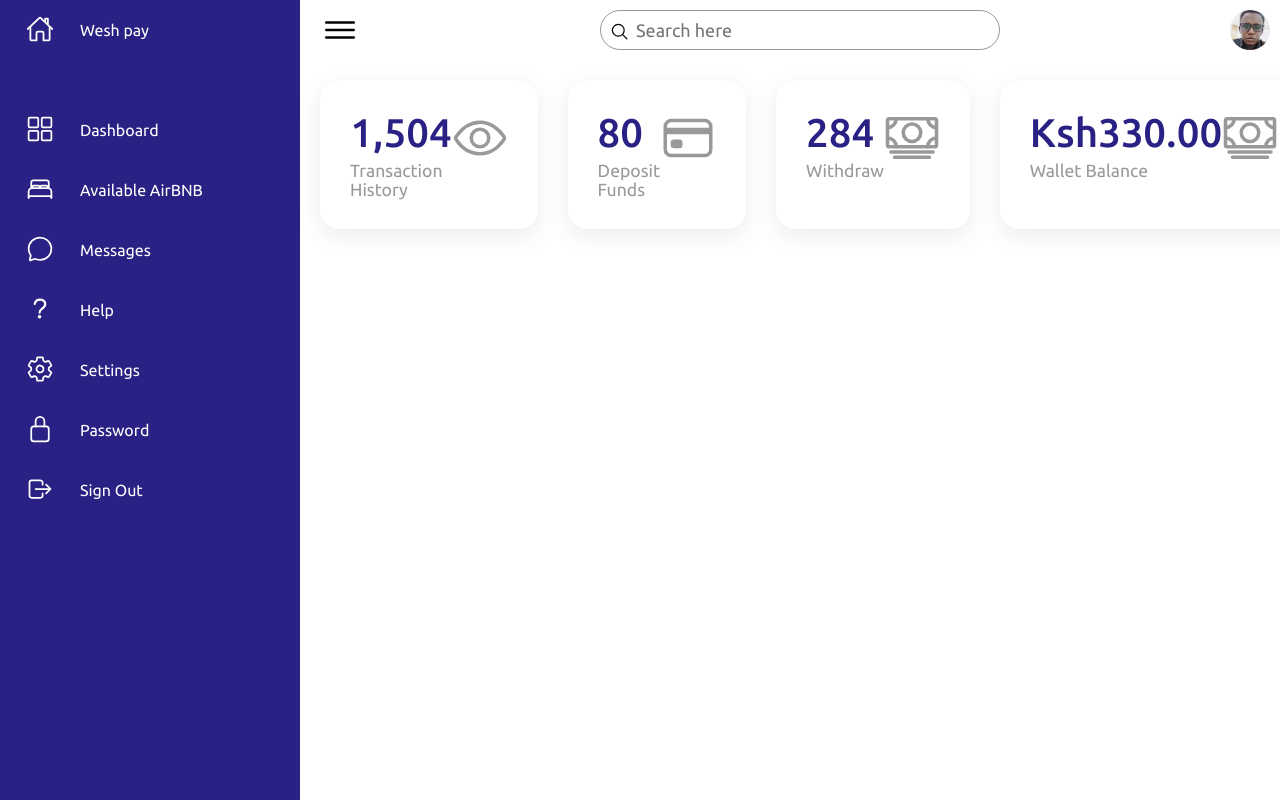
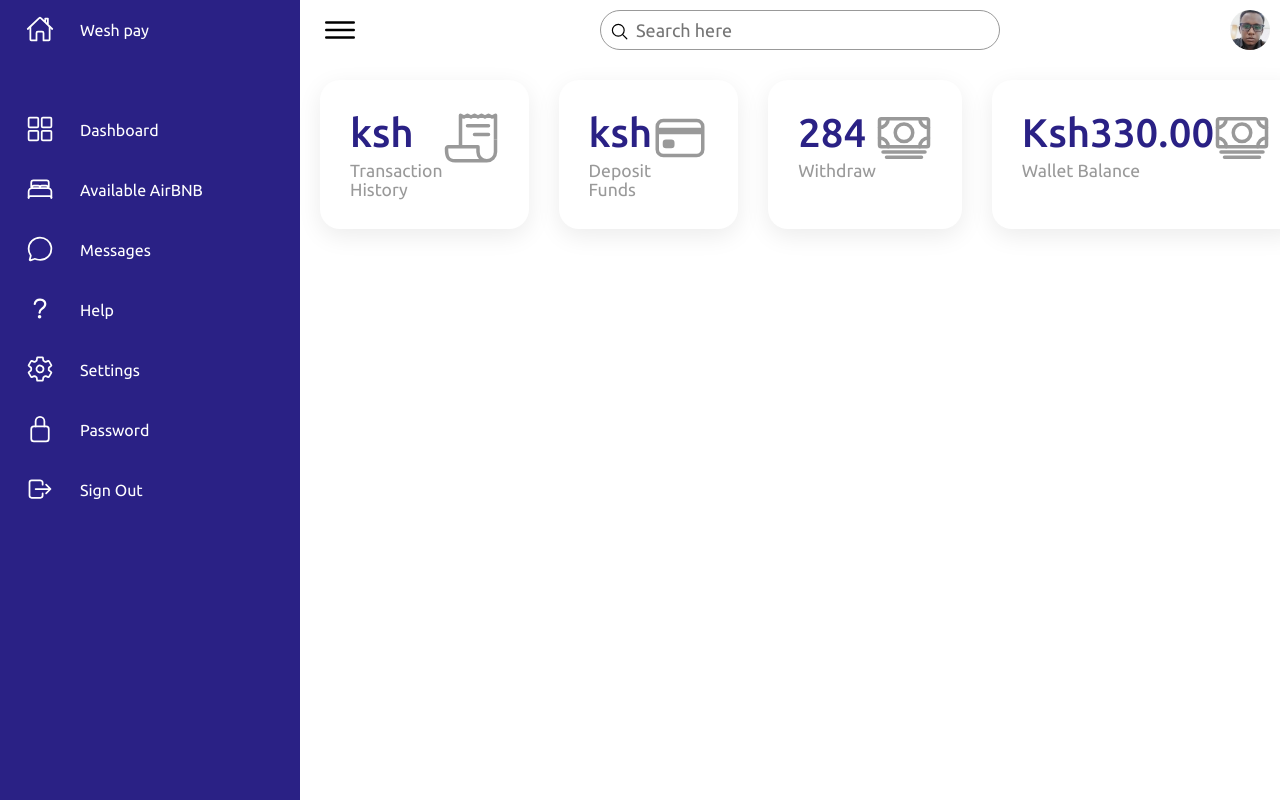
Before and after one commit to Wendynkirote8/airbnb_wallet, a PHP site: page / in a window 1280 px wide. Run offline with PHP 8.4, Linux system fonts and the light colour scheme; a user stored in the database is signed in; data comes from the database, SQL or seed files in the repository.

Commit message:
fine tune

```diff
--- a/public/index.php
+++ b/public/index.php
@@ -138,21 +138,21 @@
 
             <!-- ======================= Cards ================== -->
             <div class="cardBox">
-                <div class="card">
+                <div class="card" onclick="window.location.href='../scripts/transactions.php';" style="cursor: pointer;">
                     <div>
-                        <div class="numbers">1,504</div>
-                        <div class="cardName">Transaction History</div>
+                        <div class="numbers">ksh</div>
+                        <div class="cardName"><a href="../scripts/transactions.php"> Transaction History</a></div>
                     </div>
 
                     <div class="iconBx">
-                        <ion-icon name="eye-outline"></ion-icon>
+                    <ion-icon name="receipt-outline"></ion-icon>
                     </div>
                 </div>
 
                 <div class="card" onclick="window.location.href='deposit.html';" style="cursor: pointer;">
                     <div>
-                        <div class="numbers">80</div>
-                        <div class="cardName"><a href="deposit.html">Deposit Funds</a></div>
+                    <div class="numbers">ksh</div>
+                        <div class="cardName"><a href="deposit.html"> Deposit Funds</a></div>
                     </div>
 
                     <div class="iconBx">
--- a/public/login.php
+++ b/public/login.php
@@ -16,7 +16,7 @@
         if ($user && password_verify($password, $user["password_hash"])) {
             $_SESSION["user_id"] = $user["user_id"];
             $_SESSION["full_name"] = $user["full_name"];
-            header("Location: dashboard.php"); // Redirect to dashboard
+            header("Location: index.php"); // Redirect to dashboard
             exit();
         } else {
             $error = "Invalid email or password."; // Assign error message
```
Also changed, not shown: 2 other files.
